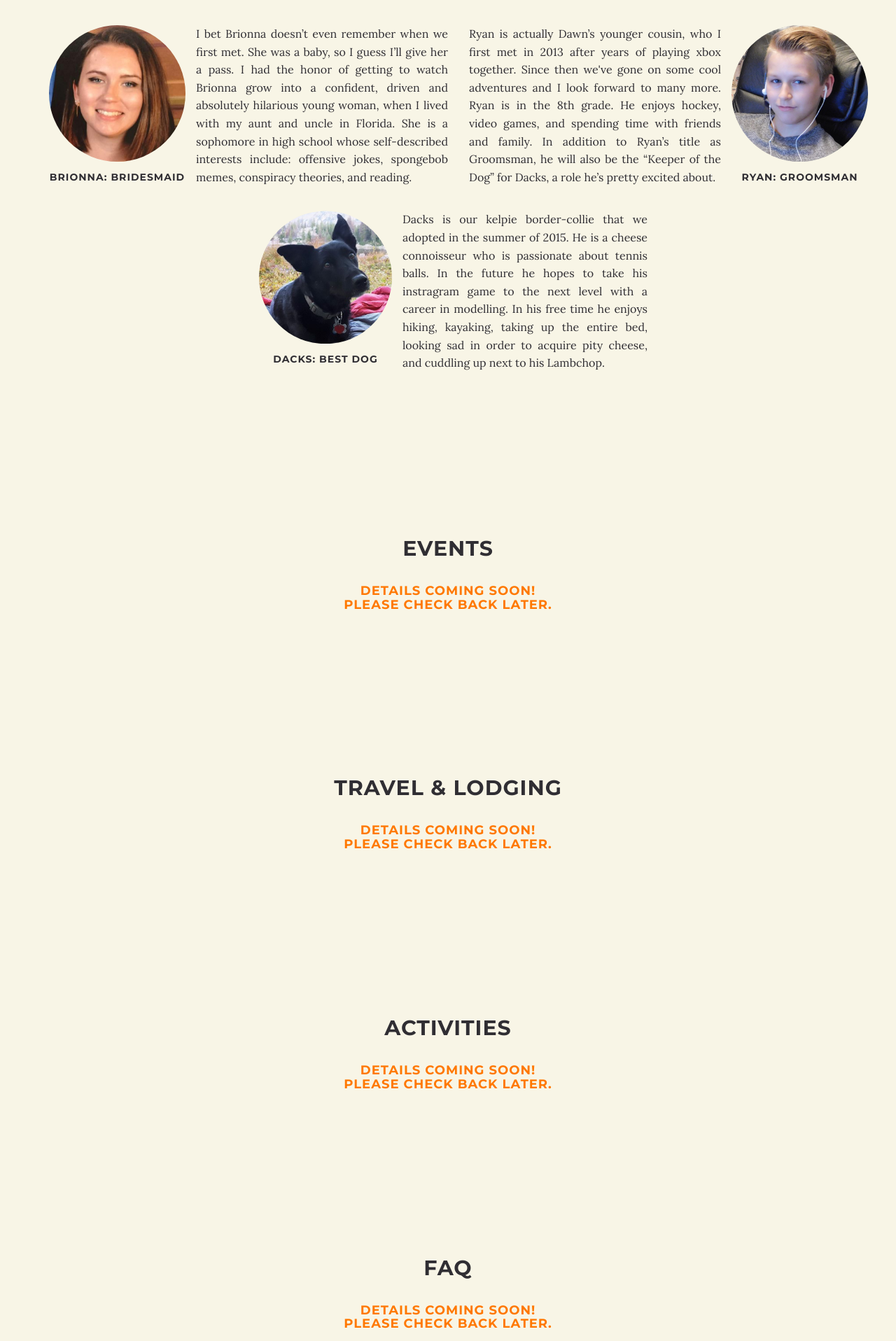
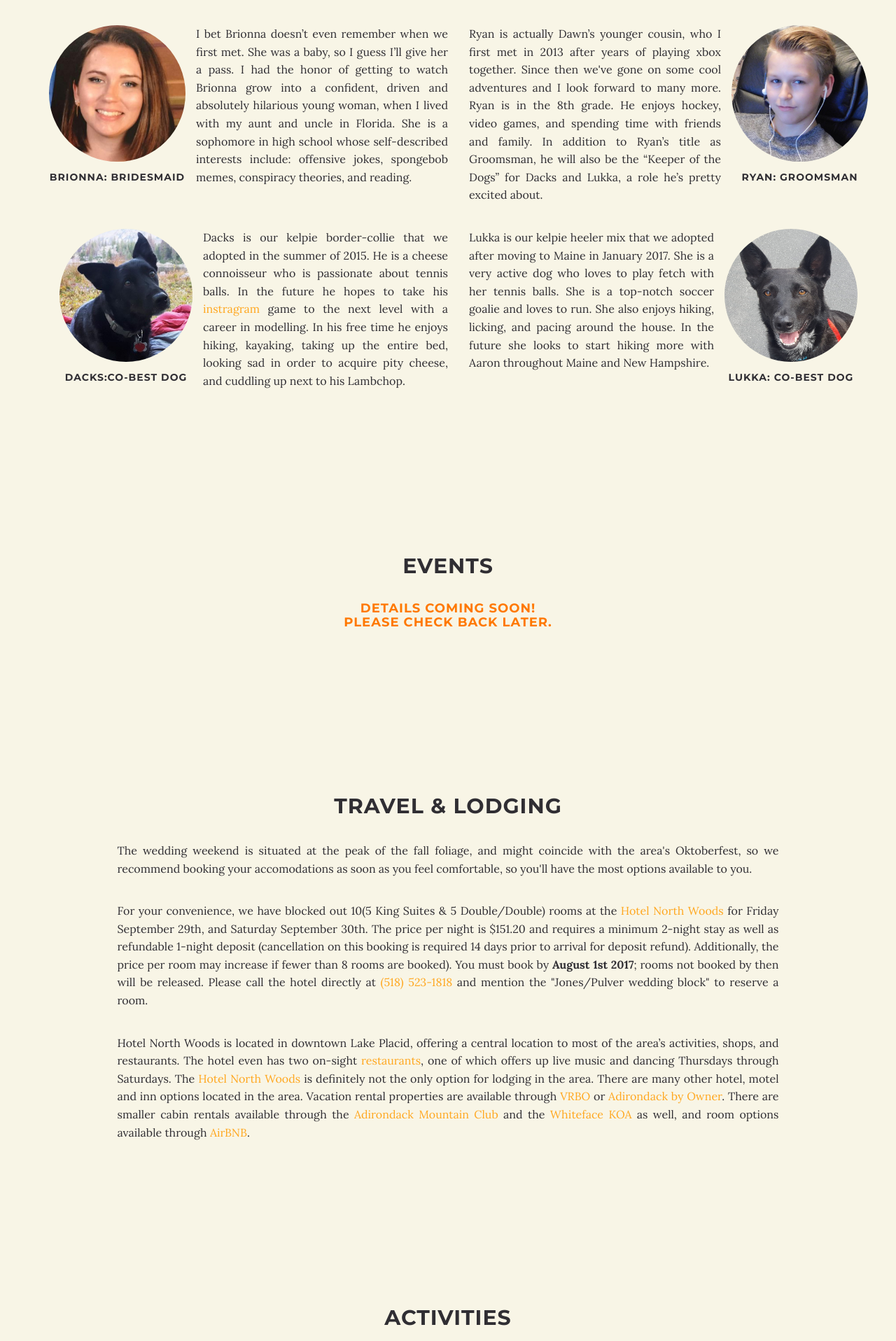
Before and after one commit to apulverizer/wedding-website, a Flask app: page / in a window 1280 px wide. Shown: the part 3141-5057 px from the top of the page at 70% size. Run offline with Flask 2, Linux system fonts and the light colour scheme; the visitor is signed in with stand-in values (Sample User, id 1); some libraries are stand-ins or nearby versions.

Commit message:
Update hotel info and add lukka

```diff
--- a/main.py
+++ b/main.py
@@ -93,4 +93,4 @@ def make_session_permanent():
 
 
 if __name__ == "__main__":
-    app.run()
+    app.run(host="0.0.0.0")
--- a/templates/index.html
+++ b/templates/index.html
@@ -244,22 +244,33 @@
                         </div>
                     </div>
                     <div class="col-md-4 col-md-pull-2">
-                        <p>Ryan is actually Dawn’s younger cousin, who I first met in 2013 after years of playing xbox together. Since then we've gone on some cool adventures and I look forward to many more. Ryan is in the 8th grade. He enjoys hockey, video games, and spending time with friends and family. In addition to Ryan’s title as Groomsman, he will also be the “Keeper of the Dog” for Dacks, a role he’s pretty excited about.
+                        <p>Ryan is actually Dawn’s younger cousin, who I first met in 2013 after years of playing xbox together. Since then we've gone on some cool adventures and I look forward to many more. Ryan is in the 8th grade. He enjoys hockey, video games, and spending time with friends and family. In addition to Ryan’s title as Groomsman, he will also be the “Keeper of the Dogs” for Dacks and Lukka, a role he’s pretty excited about.
                     </div>
                 </div>
 
                 <div class="row">
                     <div class="col-lg-12">
-                        <div class="col-md-2 col-md-offset-3">
+                        <div class="col-md-2">
                             <div class="row">
                                 <img src="{{ url_for('static',filename='img/dacks1.jpg') }}" class="img-round-small"/>
                             </div>
                             <div class="row">
-                                <h5 class="party-name">Dacks: Best Dog</h5>
+                                <h5 class="party-name">Dacks:Co-Best Dog</h5>
                             </div>
                         </div>
                         <div class="col-md-4">
-                            <p>Dacks is our kelpie border-collie that we adopted in the summer of 2015. He is a cheese connoisseur who is passionate about tennis balls. In the future he hopes to take his instragram game to the next level with a career in modelling. In his free time he enjoys hiking, kayaking, taking up the entire bed, looking sad in order to acquire pity cheese, and cuddling up next to his  Lambchop.
+                            <p>Dacks is our kelpie border-collie that we adopted in the summer of 2015. He is a cheese connoisseur who is passionate about tennis balls. In the future he hopes to take his <a href="https://www.instagram.com/dacksthedog/">instragram</a> game to the next level with a career in modelling. In his free time he enjoys hiking, kayaking, taking up the entire bed, looking sad in order to acquire pity cheese, and cuddling up next to his Lambchop.
+                        </div>
+                        <div class="col-md-2 col-md-push-4">
+                            <div class="row">
+                                <img src="{{ url_for('static',filename='img/Lukka.jpg') }}" class="img-round-small"/>
+                            </div>
+                            <div class="row">
+                                <h5 class="party-name">Lukka: Co-Best Dog</h5>
+                            </div>
+                        </div>
+                        <div class="col-md-4 col-md-pull-2">
+                            <p>Lukka is our kelpie heeler mix that we adopted after moving to Maine in January 2017. She is a very active dog who loves to play fetch with her tennis balls. She is a top-notch soccer goalie and loves to run. She also enjoys hiking, licking, and pacing around the house. In the future she looks to start hiking more with Aaron throughout Maine and New Hampshire.
                         </div>
                     </div>
                 </div>
@@ -300,12 +311,9 @@
                 </div>
                 <div class="row">
                     <div class="col-md-10 col-md-offset-1">
-                    <h4 class="h-coming-soon"> Details coming soon!<br>Please check back later.</h4>
-                    {% if false %}
                     <p>The wedding weekend is situated at the peak of the fall foliage, and might coincide with the area's Oktoberfest, so we recommend booking your accomodations as soon as you feel comfortable, so you'll have the most options available to you.
-                    <p>For your convenience, we have blocked out 20 rooms at the <a href="http://www.hotelnorthwoods.com/">Hotel North Woods</a> for Friday September 29th, and Saturday September 30th. The price per night ranges from $151 to $199 plus tax, depending on how many rooms are reserved. Hotel North Woods is located in downtown Lake Placid, offering a central location to most of the area’s activities, shops, and restaurants. The hotel even has two on-sight <a href="http://www.hotelnorthwoods.com/eat-drink/">restaurants</a>, one of which offers up live music and dancing Thursdays through Saturdays.  Note that all rooms that are not reserved by September 8th, 2017 will be released. Please follow <a href="https://www.choicehotels.com/groups">this link</a> and enter group code <b>BG7YB7</b> to make a reservation.
-                    <p>The <a href="http://www.hotelnorthwoods.com/">Hotel North Woods</a> is definitely not the only option for lodging in the area. There are many other hotel, motel and inn options located in the area. Vacation rental properties are available through <a href="https://www.vrbo.com">VRBO</a> or <a href="https://www.adkbyowner.com/search/Vacation-Rentals.html">Adirondack by Owner</a>. There are smaller cabin rentals available through the <a href = "https://www.adk.org/page.php?pname=heart-lake-cabins"> Adirondack Mountain Club</a> and the <a href="https://koa.com/campgrounds/lake-placid/site-type/cabin-accommodations/">Whiteface KOA</a> as well, and room options available through <a href="https://www.airbnb.com">AirBNB</a>.
-                    {% endif %}
+                    <p>For your convenience, we have blocked out 10(5 King Suites & 5 Double/Double) rooms at the <a href="http://www.hotelnorthwoods.com/">Hotel North Woods</a> for Friday September 29th, and Saturday September 30th. The price per night is $151.20 and requires a minimum 2-night stay as well as refundable 1-night deposit (cancellation on this booking is required 14 days prior to arrival for deposit refund). Additionally, the price per room may increase if fewer than 8 rooms are booked). You must book by <b>August 1st 2017</b>; rooms not booked by then will be released. Please call the hotel directly at <a href="tel:+15185231818">(518) 523-1818</a> and mention the "Jones/Pulver wedding block" to reserve a room.
+                    <p>Hotel North Woods is located in downtown Lake Placid, offering a central location to most of the area’s activities, shops, and restaurants. The hotel even has two on-sight <a href="http://www.hotelnorthwoods.com/eat-drink/">restaurants</a>, one of which offers up live music and dancing Thursdays through Saturdays. The <a href="http://www.hotelnorthwoods.com/">Hotel North Woods</a> is definitely not the only option for lodging in the area. There are many other hotel, motel and inn options located in the area. Vacation rental properties are available through <a href="https://www.vrbo.com">VRBO</a> or <a href="https://www.adkbyowner.com/search/Vacation-Rentals.html">Adirondack by Owner</a>. There are smaller cabin rentals available through the <a href = "https://www.adk.org/page.php?pname=heart-lake-cabins"> Adirondack Mountain Club</a> and the <a href="https://koa.com/campgrounds/lake-placid/site-type/cabin-accommodations/">Whiteface KOA</a> as well, and room options available through <a href="https://www.airbnb.com">AirBNB</a>.
                     </div>
                 </div>
                 <div class="row">
```
Also changed, not shown: static/img/Lukka.jpg (added).
